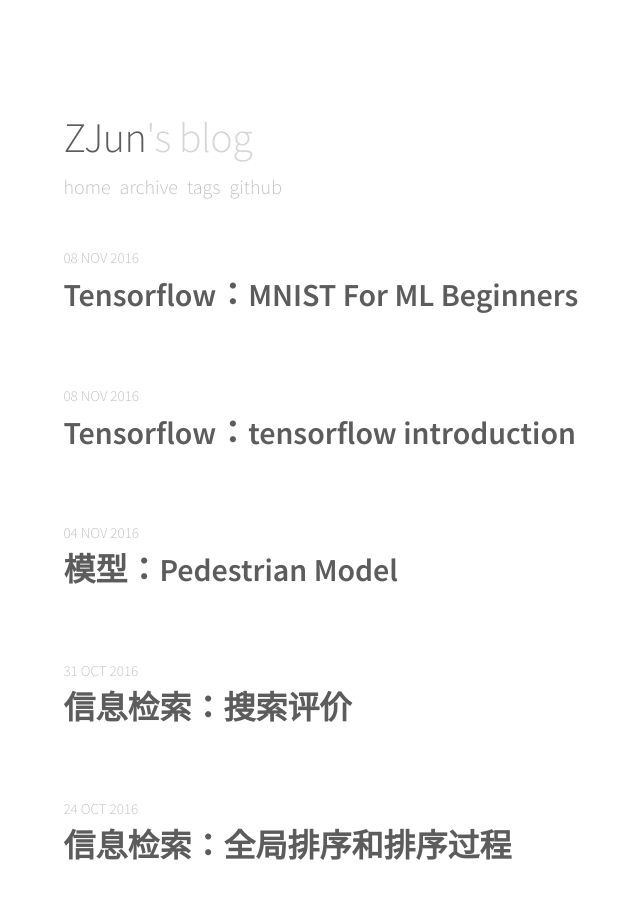
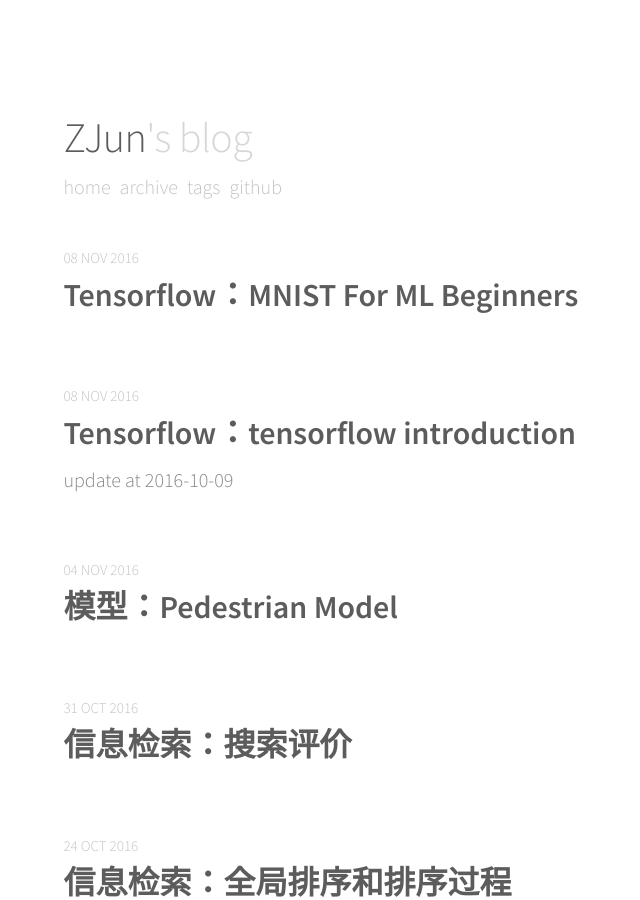
Before and after one commit to wsgan001/blog-1, a Jekyll site: the page built from index.html, in a window 1280 px wide and 900 px high. Shown: the whole window, without its empty margins (231-871 px from the left). Built offline with Jekyll 4.4.1, drawn with Linux system fonts in a browser that asks for light colours; nearby versions of some CDN libraries; the list of posts is cut into pages by our own code.

Commit message:
tensorflow

```diff
--- a/_posts/2016-11-08-Tensorflow Introduction.md
+++ b/_posts/2016-11-08-Tensorflow Introduction.md
@@ -1,6 +1,7 @@
 ---
 layout: post
 title: Tensorflow：tensorflow introduction
+description: "update at 2016-10-09"
 tags: [Tensorflow]
 ---
 
```
